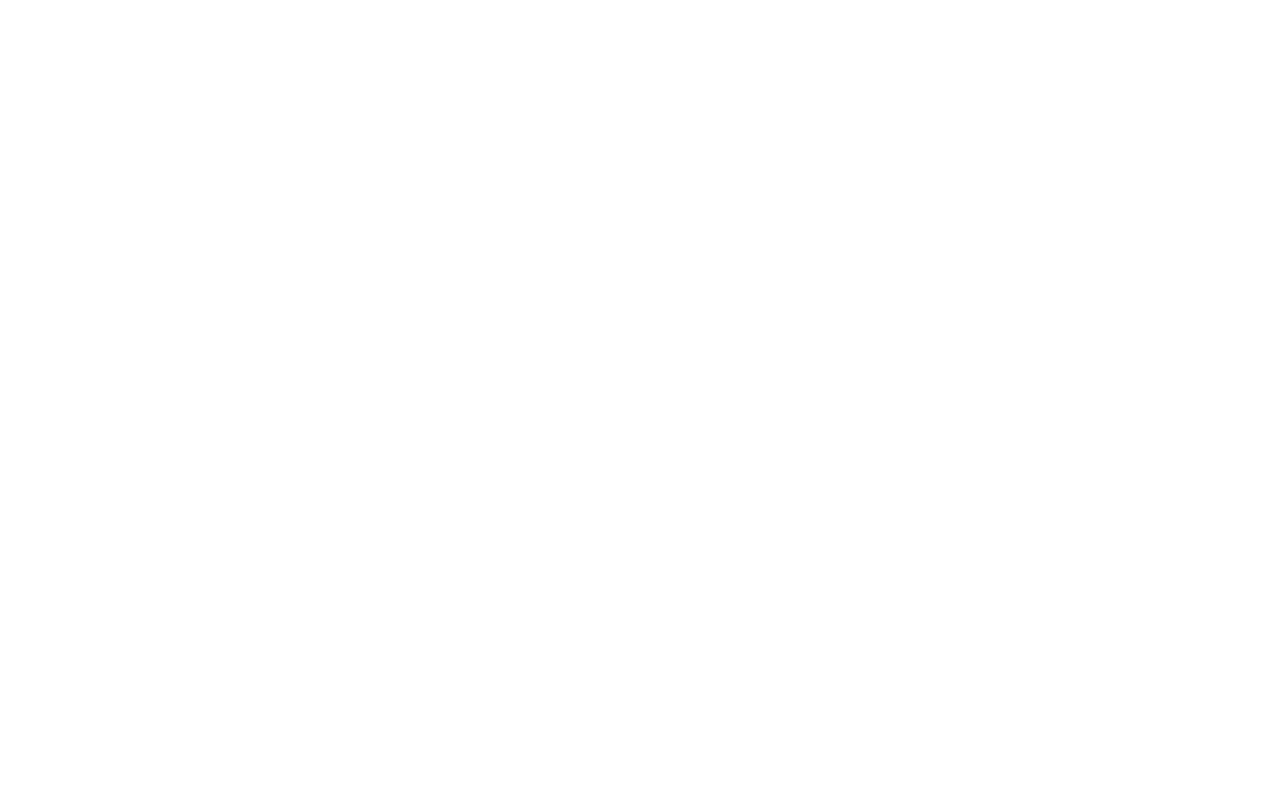
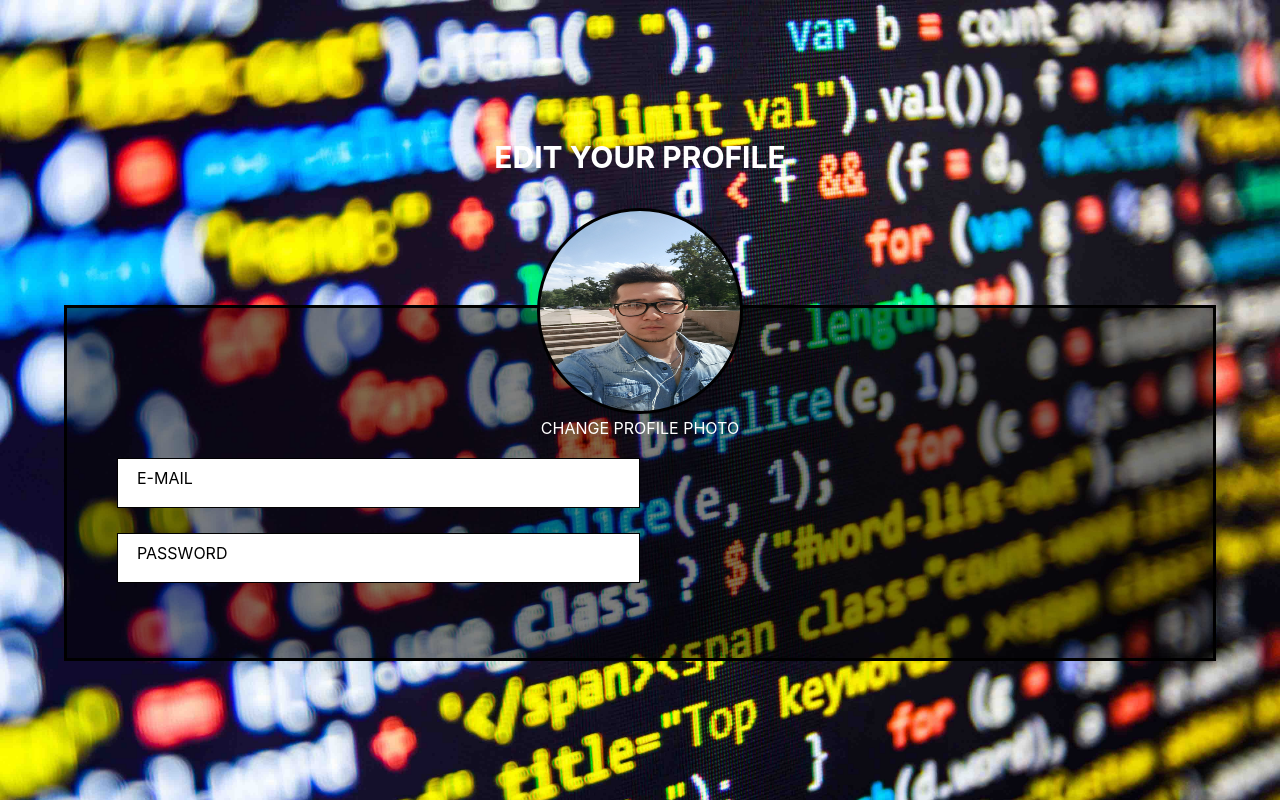
Before and after one commit to itacademy-hw/devs-chat-front, a React (Create React App) app: page /editprofile in a window 1280 px wide. Built offline with nearby package versions, Linux system fonts and the light colour scheme; no server answers.

Commit message:
edit profile interface

```diff
--- a/src/App.js
+++ b/src/App.js
@@ -1,9 +1,8 @@
 import React, { Component } from "react";
 import Login from './pages/Login';
 import Register from './pages/Register';
+import EditProfile from './pages/EditProfile';
 import { BrowserRouter as Router, Route } from 'react-router-dom'
-
-
 
 export default class App extends Component {
 
@@ -13,6 +12,7 @@
                 <Router>
                     <Route path="/login" component={Login}/>
                     <Route path="/register" component={Register}/>
+                    <Route path="/editprofile" component={EditProfile}/>
                 </Router>
             </div>
         );
--- /dev/null
+++ b/src/pages/EditProfile.jsx
@@ -0,0 +1,134 @@
+import React, { Component } from "react";
+import styled from 'styled-components';
+
+let Background = styled.div`
+    margin: 0;
+    padding: 0;
+    width: 100%;
+    height: 100vh;
+    display: flex;
+    justify-content: center;
+    flex-direction: column;
+    align-items: center;
+    background: url('./img/back.jpg');
+    background-size: 100%;
+    box-sizing: border-box;
+    h2 {
+        margin: 0 0 130px;
+        padding: 0;
+        color: #fff;
+        font-size: 30px;
+        text-transform: uppercase;
+    }
+`;
+let EditForm = styled.div`
+    position: relative;
+    text-align: center;
+    width: 90%;
+    box-sizing: border-box;
+    border: 3px solid #000;
+    padding: 150px 50px 50px 50px;
+    background: rgba(0,0,0,.5);
+    .change_avatar {
+        span {
+            color: #fff;
+            position: absolute;
+            left: 0;
+            right: 0;
+            margin-left: auto;
+            margin-right: auto;
+            top: 110px;
+            text-transform: uppercase;
+            cursor: pointer;
+        }
+    }
+    .avatar {
+        width: 200px;
+        height: 200px;
+        border: 3px solid #000;
+        border-radius: 50%;
+        position: absolute;
+        left: 0;
+        right: 0;
+        margin-left: auto;
+        margin-right: auto;
+        top: -100px;
+        background: url('./img/test.jpg');
+        background-size: 100% 100%;
+    }
+    .input-group {
+        position: relative;
+        width: 50%;
+        margin-bottom: 25px;
+        input {
+            height: 50px;
+            width: 100%;
+            padding: 0 20px;
+            box-sizing: border-box;
+            font-size: 18px;
+            outline: none;
+            border: 1px solid #000;
+            :focus ~ span, :valid ~ span {
+                top: -12px;
+                left: 12px;
+                font-size: 12px;
+                padding: 2px 4px;
+                border: 1px solid #000;
+                background: #ff0;
+            }
+            ${props => !!props.err && `
+                border: 1px solid red;
+                `
+            }
+        }
+        span {
+            position: absolute;
+            top: 10px;
+            left: 20px;
+            padding: 0;
+            transition: 0.5s;
+            pointer-events: none;
+            background: #fff;
+            text-transform: uppercase;
+        }
+    }
+`
+
+class EditProfile extends Component {
+    state = {
+        data: false
+    }
+    componentWillMount() {
+        fetch('http://localhost:3000/user/me').then(response => response.json())
+        .then(json => {
+            this.setState({data: json})
+        });
+    }
+
+    render() {
+        return (
+            <Background>
+                <h2>edit your profile</h2>
+                <EditForm>
+                    <div className="change_avatar">
+                        <div className="avatar"></div>
+                        <span>Change profile photo</span>
+                    </div>
+                    <form>
+                        <div className="input-group">
+                            <input type="email" onChange={(e) => {this.bind('email', e)}} value={this.state.email} required/>
+                            <span>E-mail</span>
+                        </div>
+                        <div className="input-group">
+                            <input type="password" onChange={(e) => {this.bind('password', e)}} value={this.state.password} required/>
+                            <span>Password</span>
+                        </div>
+                    </form>
+
+                </EditForm>
+            </Background>
+        );
+    }
+}
+
+export default EditProfile;
```
Also changed, not shown: public/img/test.jpg (added).
